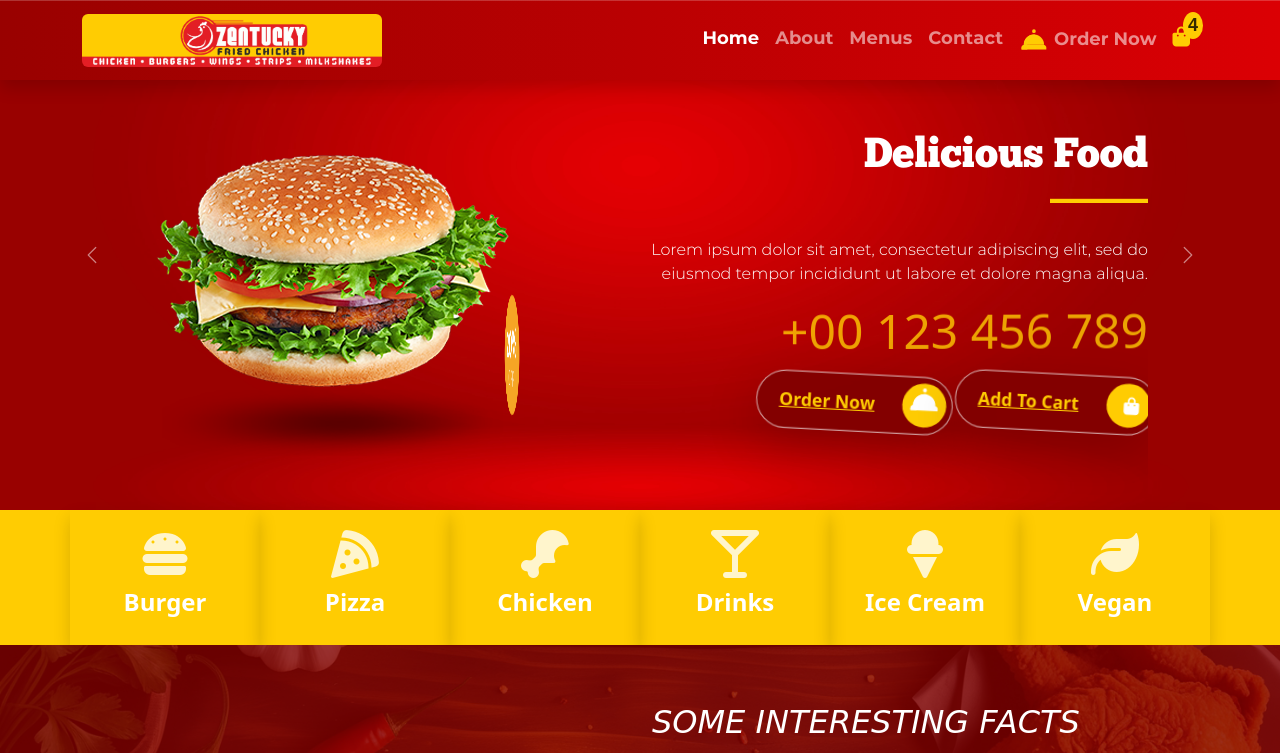
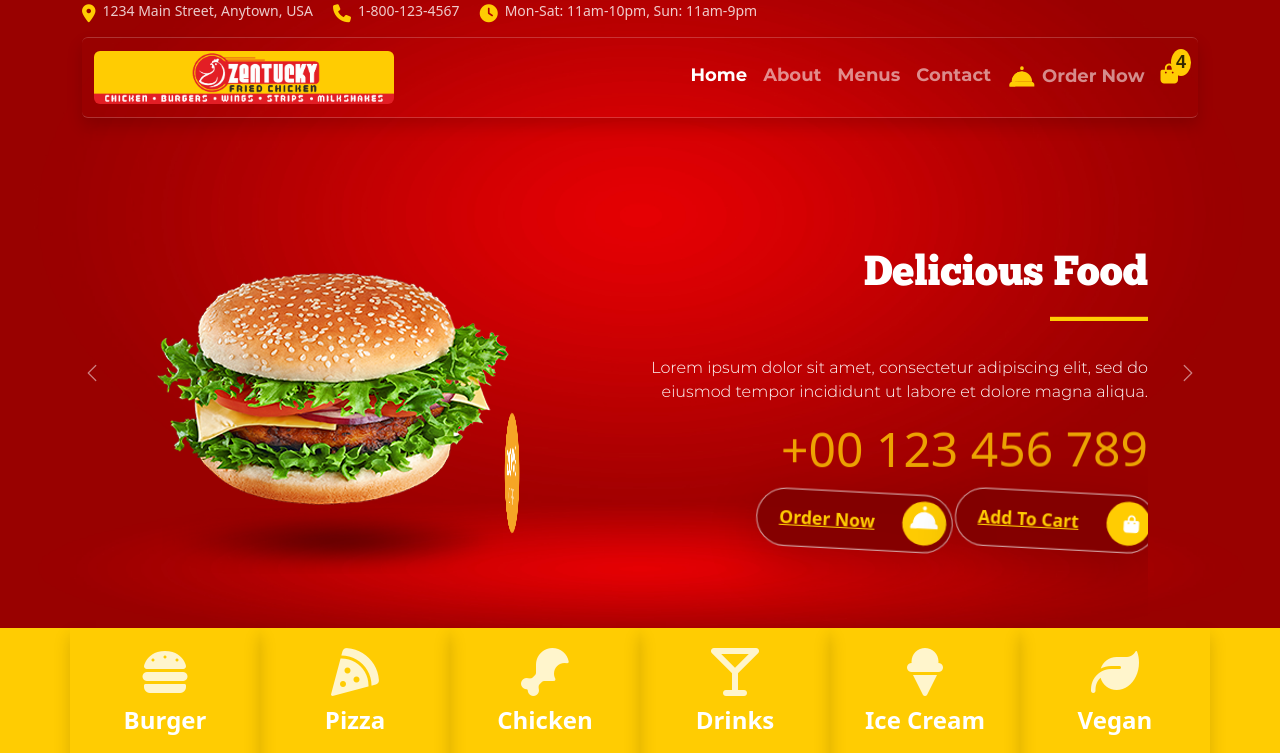
Before and after one commit to arafatGithubCode/-Zentucky-Fried-Chicken-shop-landing-page, a website: page index.html in a window 1280 px wide. Shown: the top 753 px of the page. Drawn offline with nearby package versions, Linux system fonts and the light colour scheme.

Commit message:
fix and improve

```diff
--- /dev/null
+++ b/assets/js/custom.js
@@ -0,0 +1,64 @@
+const aos = () => {
+  AOS.init({
+    duration: 1200,
+    once: true,
+  });
+};
+
+aos();
+
+// Dynamic Gallery Modal
+const galleryModal = () => {
+  document.addEventListener("DOMContentLoaded", () => {
+    const modal = document.getElementById("galleryModal");
+    const modalImage = document.getElementById("galleryModalImage");
+
+    document.querySelectorAll(".box-wrapper").forEach((box) => {
+      box.addEventListener("click", () => {
+        const imgSrc = box.getAttribute("data-img-src");
+        modalImage.src = imgSrc;
+      });
+    });
+  });
+};
+
+galleryModal();
+
+// NAVBAR
+const navbar = () => {
+  // Add Active Class to Navbar
+  const navLinkEls = document.querySelectorAll(".nav-link");
+
+  navLinkEls.forEach((navLink) => {
+    navLink.addEventListener("click", () => {
+      // Remove 'active' class from all nav items
+      navLinkEls.forEach((link) => link.classList.remove("active"));
+
+      // Add 'active' class to the clicked nav item
+      navLink.classList.add("active");
+    });
+  });
+
+  const initNavbarScrollEffect = () => {
+    const menu = document.querySelector(".menu");
+    const hero = document.querySelector(".hero");
+
+    if (!menu || !hero) {
+      console.warn("Required elements '.menu' or '.hero' not found.");
+      return;
+    }
+
+    const heroHeight = hero.offsetHeight;
+
+    window.addEventListener("scroll", () => {
+      const isScrolled = window.scrollY >= heroHeight;
+
+      menu.classList.toggle("fixed-top", isScrolled);
+      menu.classList.toggle("menu-fade-down-bg", isScrolled);
+      menu.classList.toggle("rounded", !isScrolled);
+    });
+  };
+
+  initNavbarScrollEffect();
+};
+navbar();
--- a/index.html
+++ b/index.html
@@ -22,14 +22,28 @@
     />
     <!-- fonts -->
     <link rel="stylesheet" type="text/css" href="./assets/css/fonts.css" />
-    <link rel="stylesheet" type="text/css" href="./assets/css/flaticon.css" />
   </head>
   <body>
     <!-- SECTION ONE: HERO -->
     <section id="hero" class="hero">
       <div class="container">
+        <!-- START THE SUB-HEADER -->
+        <div class="sub-header d-none d-md-flex">
+          <div class="sub-header__address">
+            <i class="fa-solid fa-location-dot"></i>
+            <p>1234 Main Street, Anytown, USA</p>
+          </div>
+          <div class="sub-header__phone">
+            <i class="fas fa-phone"></i>
+            <p>1-800-123-4567</p>
+          </div>
+          <div class="sub-header__time">
+            <i class="fas fa-clock"></i>
+            <p>Mon-Sat: 11am-10pm, Sun: 11am-9pm</p>
+          </div>
+        </div>
         <!-- START THE MAIN-HEADER -->
-        <nav class="navbar navbar-expand-lg navbar-dark menu shadow fixed-top">
+        <nav class="navbar navbar-expand-lg navbar-dark menu shadow rounded">
           <div class="container">
             <a class="navbar-brand" href="#">
               <img
@@ -1919,24 +1933,6 @@
     <!-- scripts -->
     <script src="./assets/js/bootstrap.bundle.min.js"></script>
     <script src="https://cdnjs.cloudflare.com/ajax/libs/aos/2.3.4/aos.js"></script>
-    <script>
-      AOS.init({
-        duration: 1200,
-        once: true,
-      });
-
-      // Dynamic Modal Content Script
-      document.addEventListener("DOMContentLoaded", () => {
-        const modal = document.getElementById("galleryModal");
-        const modalImage = document.getElementById("galleryModalImage");
-
-        document.querySelectorAll(".box-wrapper").forEach((box) => {
-          box.addEventListener("click", () => {
-            const imgSrc = box.getAttribute("data-img-src");
-            modalImage.src = imgSrc;
-          });
-        });
-      });
-    </script>
+    <script src="./assets/js/custom.js"></script>
   </body>
 </html>
--- a/scss/components/_animations.scss
+++ b/scss/components/_animations.scss
@@ -11,3 +11,15 @@
     opacity: 0;
   }
 }
+
+@keyframes fadeDownBg {
+  0% {
+    transform: translateY(-50px);
+    background: linear-gradient(to right, #990100, #db0004);
+    opacity: 0;
+  }
+  100% {
+    transform: translateY(0);
+    opacity: 1;
+  }
+}
--- a/scss/sections/_hero.scss
+++ b/scss/sections/_hero.scss
@@ -9,9 +9,33 @@
   width: 100%;
   height: auto;
 
+  .sub-header {
+    display: flex;
+    align-items: center;
+    justify-content: start;
+    column-gap: 20px;
+    &__address,
+    &__phone,
+    &__time {
+      @include flex-center;
+      i {
+        color: $primary;
+        margin-right: 7px;
+        font-size: 18px;
+        transform: translateY(-5px);
+      }
+    }
+  }
+
   .menu {
-    background: linear-gradient(to right, #990100, #db0004);
+    &-fade-down-bg {
+      animation: fadeDownBg 0.5s ease forwards;
+      background: linear-gradient(to right, #990100, #db0004);
+    }
+
+    background-color: transparent;
     border-top: 1px solid rgba(255, 255, 255, 0.2);
+    border-bottom: 1px solid rgba(255, 255, 255, 0.2);
 
     .navbar-brand {
       width: 240px;
```
Also changed, not shown: assets/css/style.css, 1 other file.
